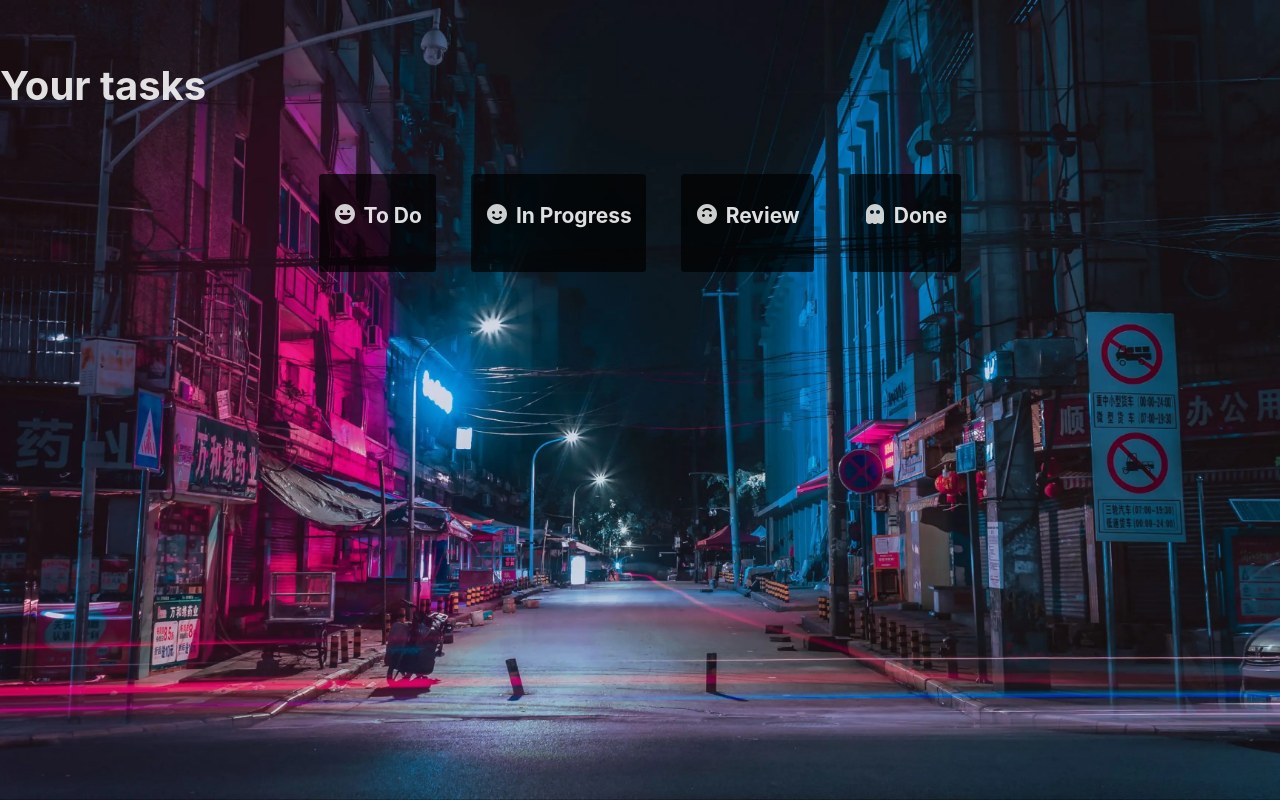
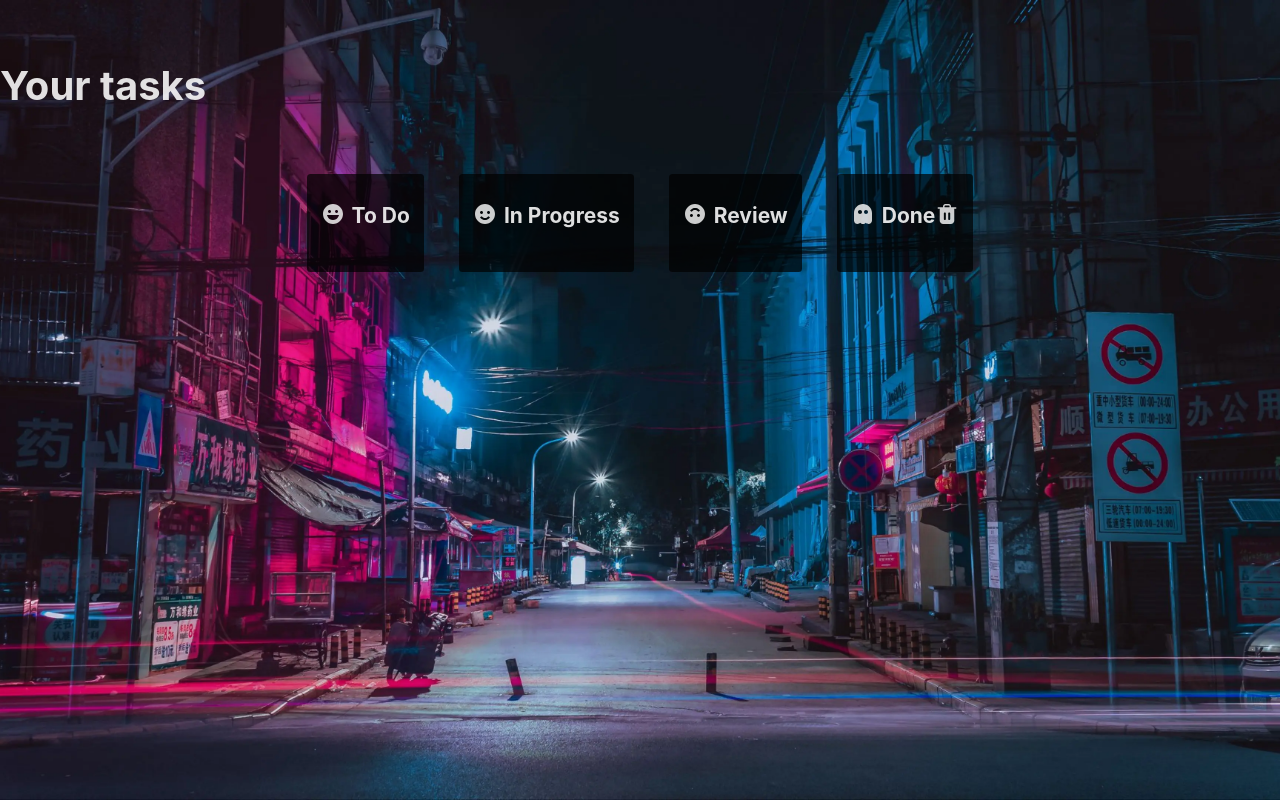
Before and after one commit to RimidalU/my-trello-web, a React (Vite) app: page / in a window 1280 px wide. Built offline with nearby package versions, Linux system fonts and the light colour scheme.

Commit message:
feat: add trash-purge component to app

```diff
--- a/src/components/ColumnHeader.tsx
+++ b/src/components/ColumnHeader.tsx
@@ -6,6 +6,7 @@ import GhostIcon from './icons/GhostIcon'
 import HappyIcon from './icons/HappyIcon'
 import SmileIcon from './icons/SmileIcon'
 import UpsideDownIcon from './icons/UpsideDownIcon'
+import TaskPurge from './TaskPurge'
 
 interface ColumnHeaderProps {
     taskType: TaskType
@@ -26,15 +27,13 @@ function ColumnHeader({ taskType, className }: ColumnHeaderProps) {
     }
 
     return (
-        <h2
-            className={clsx(
-                'flex gap-2 text-foregroundBold text-2xl font-bold mb-4',
-                className
-            )}
-        >
-            {icon}
-            {text}
-        </h2>
+        <div className={clsx('flex justify-between', className)}>
+            <h2 className="flex gap-2 text-foregroundBold text-2xl font-bold mb-4">
+                {icon}
+                {text}
+            </h2>
+            {taskType === TaskType.Done && <TaskPurge />}
+        </div>
     )
 }
 
```
